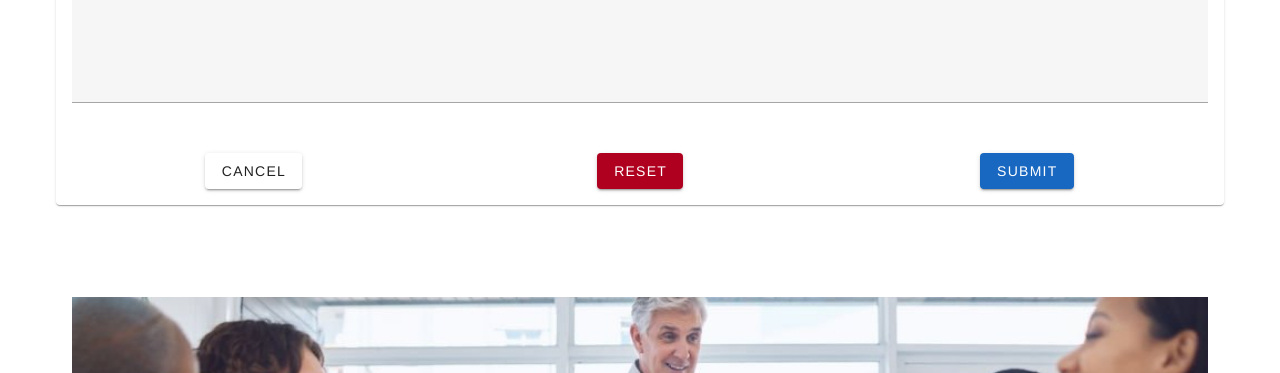
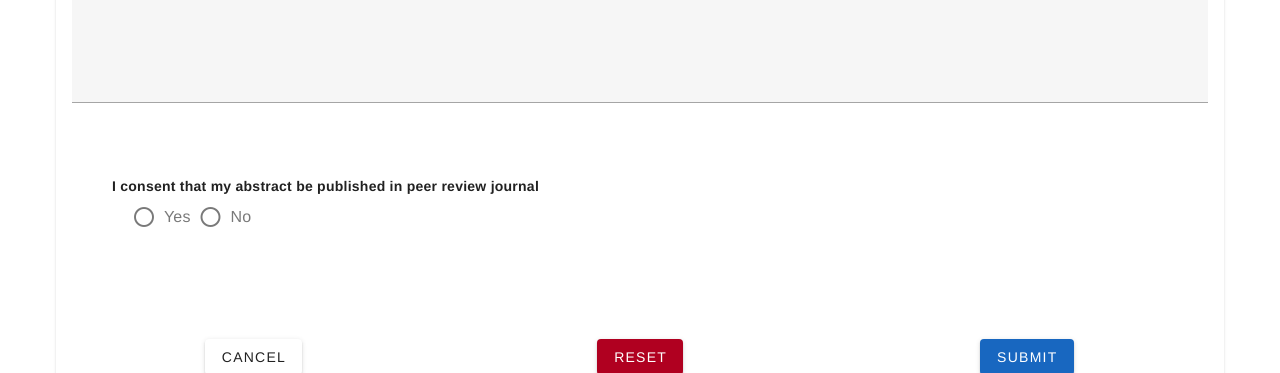
Before and after one commit to zeKibiriti/Conference-Registration, a Vue app: page /abstract-page in a window 1280 px wide. Shown: the part 1580-1953 px from the top of the page. Built offline with nearby package versions, Linux system fonts and the light colour scheme.

Commit message:
Adding abstract form

```diff
--- a/src/components/Abstract.vue
+++ b/src/components/Abstract.vue
@@ -158,6 +158,26 @@
                     </v-col>
                   </v-row>
 
+                  <v-row class="text-center">
+                    <v-col>
+                      <v-card-text class="pa-10">
+                        <v-row style="margin-left: auto"><h4>I consent that my abstract be published in peer review journal</h4> </v-row>
+                        <v-col style="text-align: center">
+                          <!--              @change="handleRadioChange"-->
+                          <v-radio-group
+                            @click="openDialog('dialog1')"
+                            style="margin-left: auto"
+                            v-model="inline"
+                            inline
+                          >
+                            <v-radio label="Yes" value="Yes"></v-radio>
+                            <v-radio label="No" value="No"></v-radio>
+                          </v-radio-group>
+                        </v-col>
+                      </v-card-text>
+                    </v-col>
+                  </v-row>
+
                   <!-- Buttons -->
                   <v-row class="mt-4">
                     <!-- Cancel Button -->
--- a/src/components/ConferenceRegistration.vue
+++ b/src/components/ConferenceRegistration.vue
@@ -1,12 +1,12 @@
 <template>
   <v-container class="mt-12">
-    <v-card flat class="mx-auto" width="900">
+<!--    <v-card flat class="mx-auto" width="900">-->
       <span class="grey--text"
         ><h2 class="color-title">Select Category to Register</h2></span
       >
       <!-- Horizontal line (hr) -->
       <hr class="centered-line" />
-
+    <v-card>
       <v-row class="text-center">
         <v-col>
           <v-card-text class="pa-10">
```
